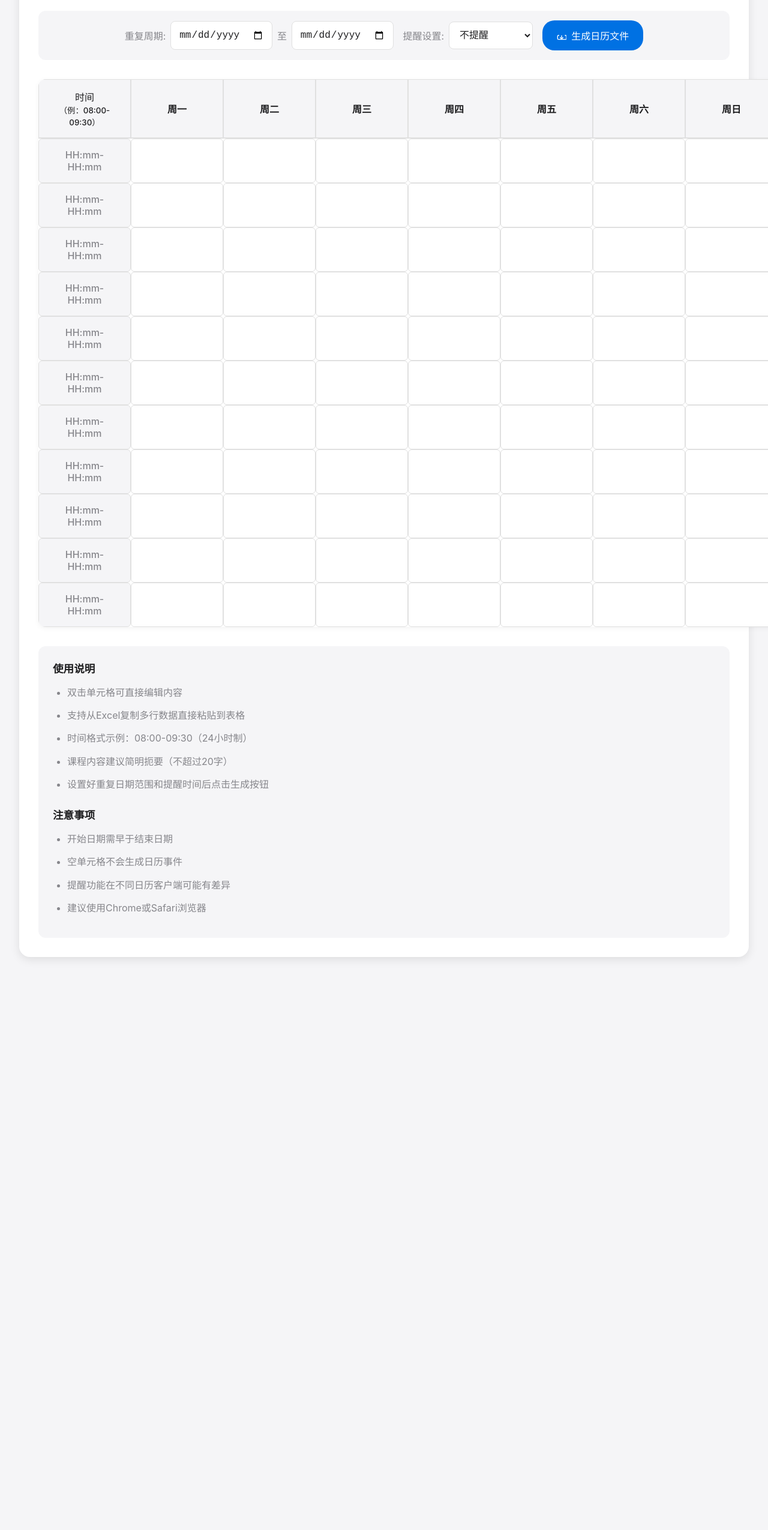
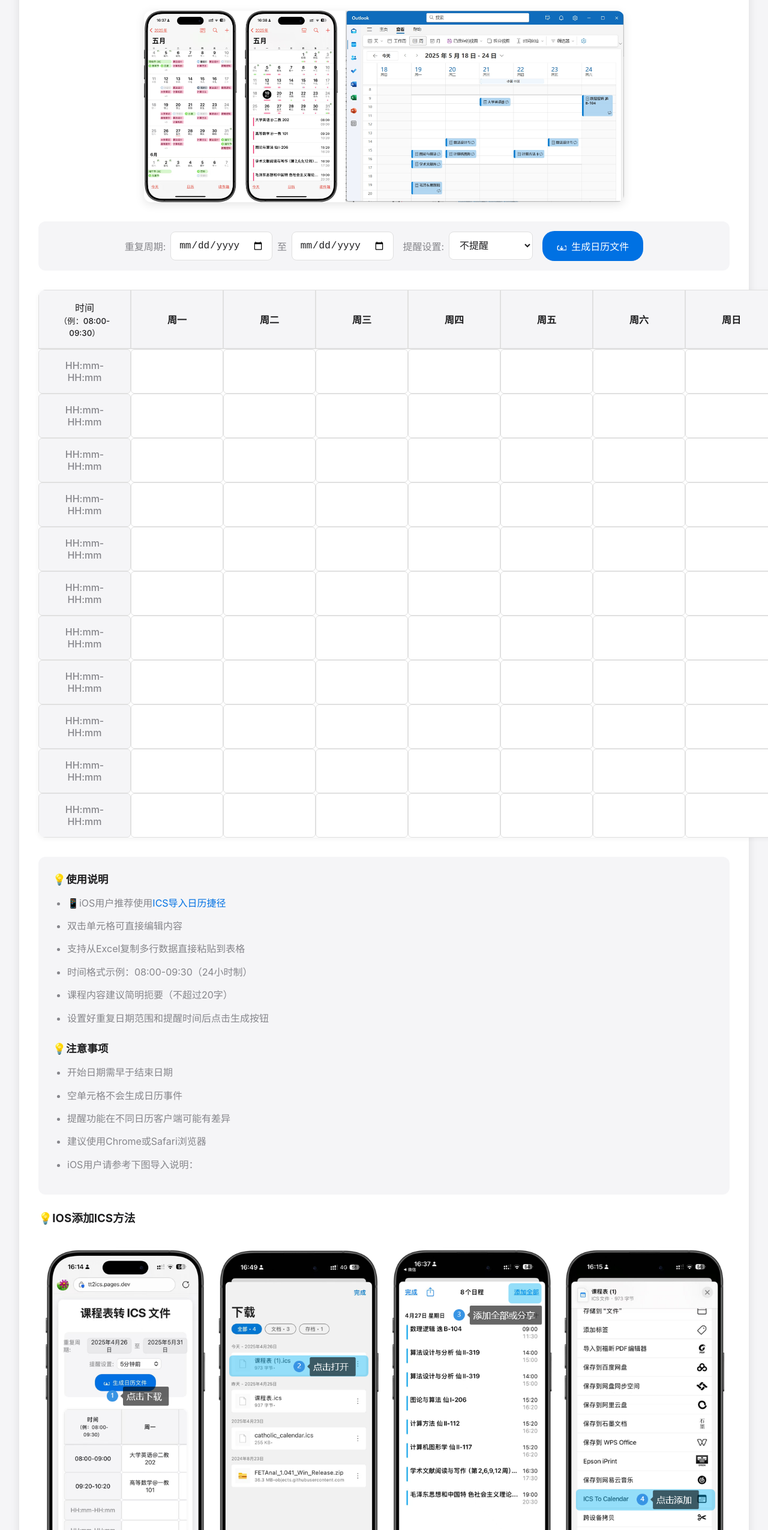
Before and after one commit to anduony/timetable2ics, a plain HTML site: page index.html in a window 1280 px wide. Shown: the part 136-2686 px from the top of the page at 60% size. Before the commit the page ends 1763 px from the top, so only its background shows below. Drawn offline with Linux system fonts and the light colour scheme.

Commit message:
Add files via upload
更新说明内容

```diff
--- a/index.html
+++ b/index.html
@@ -3,7 +3,7 @@
 <head>
     <meta charset="UTF-8">
     <meta name="viewport" content="width=device-width, initial-scale=1.0">
-    <title>课程表转ICS文件 - By anduony</title>
+    <title>Excel课程表转ICS导入日历</title>
     <style>
         :root {
             --apple-blue: #0071e3;
@@ -40,6 +40,24 @@
             font-size: 2.5rem;
             letter-spacing: -0.5px;
             text-shadow: 0 2px 4px rgba(0,0,0,0.1);
+        }
+
+        /* 新增图片样式 */
+        .demo-image {
+            width: 100%;
+            max-width: 800px;
+            margin: 1rem auto 2rem;
+            display: block;
+            border-radius: 12px;
+            box-shadow: 0 4px 16px rgba(0,0,0,0.1);
+        }
+
+        .ios-instruction-image {
+            width: 100%;
+            max-width: 1200px;
+            margin: 2rem auto;
+            display: block;
+            border-radius: 12px;
         }
 
         .controls {
@@ -189,6 +207,18 @@
             margin-bottom: 0.8rem;
         }
 
+        /* 新增链接样式 */
+        .instructions a {
+            color: var(--apple-blue);
+            text-decoration: none;
+            transition: all 0.3s ease;
+        }
+
+        .instructions a:hover {
+            color: #0077ED;
+            text-decoration: underline;
+        }
+
         @media (max-width: 768px) {
             body {
                 padding: 1rem;
@@ -215,12 +245,19 @@
             .reminder-select {
                 min-width: 120px;
             }
+
+            .demo-image {
+                margin: 1rem auto;
+            }
         }
     </style>
 </head>
 <body>
     <div class="container">
-        <h1>课程表转 ICS 文件 By anduony</h1>
+        <h1>日程转 ICS 文件导入日历📅</h1>
+
+        <!-- 实际效果图 -->
+        <img src="xiaoguo.png" alt="效果展示" class="demo-image">
 
         <div class="controls">
             <label style="display: flex; align-items: center; gap: 0.5rem;">
@@ -266,8 +303,9 @@
         </table>
 
         <div class="instructions">
-            <h3>使用说明</h3>
+            <h3>💡使用说明</h3>
             <ul>
+                <li>📱iOS用户推荐使用<a href="https://www.icloud.com/shortcuts/63aafa849ce84b12942970726ca939e1">ICS导入日历捷径</a></li>
                 <li>双击单元格可直接编辑内容</li>
                 <li>支持从Excel复制多行数据直接粘贴到表格</li>
                 <li>时间格式示例：08:00-09:30（24小时制）</li>
@@ -275,14 +313,18 @@
                 <li>设置好重复日期范围和提醒时间后点击生成按钮</li>
             </ul>
 
-            <h3 style="margin-top: 1.5rem;">注意事项</h3>
+            <h3 style="margin-top: 1.5rem;">💡注意事项</h3>
             <ul>
                 <li>开始日期需早于结束日期</li>
                 <li>空单元格不会生成日历事件</li>
                 <li>提醒功能在不同日历客户端可能有差异</li>
                 <li>建议使用Chrome或Safari浏览器</li>
+                <li>iOS用户请参考下图导入说明：</li>
             </ul>
         </div>
+	<h3 style="margin-top: 1.5rem;">💡IOS添加ICS方法</h3>
+        <!-- iOS说明图片 -->
+        <img src="shuoming.png" alt="iOS导入说明" class="ios-instruction-image">
     </div>
 
 <script>
@@ -513,10 +555,6 @@ function formatUTCTime(date) {
         .slice(0, 15) + 'Z';
 }
 
-function getWeekdayAbbr(weekday) {
-    return ['MO', 'TU', 'WE', 'TH', 'FR', 'SA', 'SU'][weekday - 1];
-}
-
 function downloadFile(filename, content) {
     const blob = new Blob([content], { type: 'text/calendar;charset=utf-8' });
     const link = document.createElement('a');
```
Also changed, not shown: shuoming.png (added), xiaoguo.png (added).
